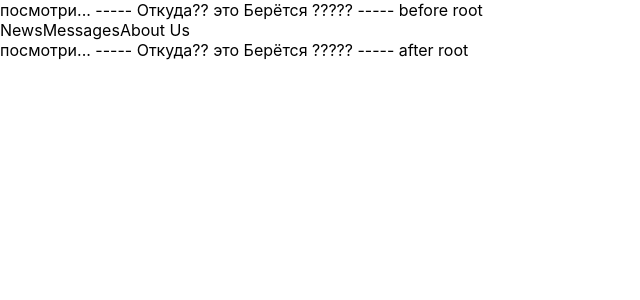
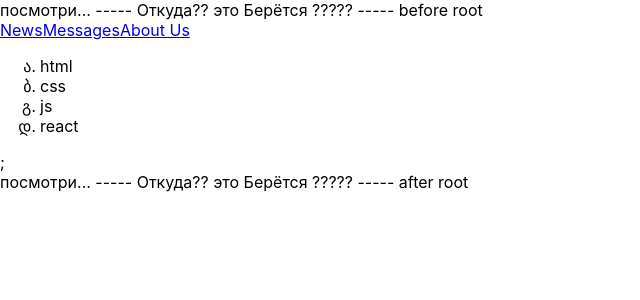
Before and after one commit to theDiligentStudent/react_with_dima_01, a React (Create React App) app in the folder my-app/: page / in a window 1280 px wide. Shown: the top 300 px of the page, without its empty margins (0-640 px from the left). Built offline with nearby package versions, Linux system fonts and the light colour scheme.

Commit message:
Lesson 7 part 3 ---- 29/05/24 ---- досмотрел Ур. до Конца. Самостоятельно дописал/написал весь К. (через время по памяти).  /Пока - Всё более-менее понятно/.

```diff
--- a/my-app/src/App.js
+++ b/my-app/src/App.js
@@ -1,37 +1,38 @@
 import logo from './logo.svg';
 import './App.css';
 
-// Ниже ----
-// Три РАБОЧИХ Варианта Объявления Ф.-и
-// Дима остановился на Последнем - Стрелке
-
-// function Header() {  // РАБОЧИЙ вариант
-//     return(
-//         <div>
-//             <a>News</a>
-//             <a>Messages</a>
-//             <a>About Us</a>
-//         </div>
-//     )
-// }
-
-// const Header = function() {  // РАБОЧИЙ вариант
-//     return <div>
-//         <a>News</a>
-//         <a>Messages</a>
-//         <a>About Us</a>
-//     </div>
-// }
-
-const Header = () => {
-  // РАБОЧИЙ вариант
+const App = () => {
   return (
     <div>
-      <a>News</a>
-      <a>Messages</a>
-      <a>About Us</a>
+      <Header />
+      <Technologies />;
     </div>
   );
 };
 
-export default Header;
+const Header = () => {
+  return (
+    <div>
+      <a href='#'>News</a>
+      <a href='#'>Messages</a>
+      <a href='#'>About Us</a>
+    </div>
+  );
+};
+
+const Technologies = () => {
+  return (
+    <div>
+      <ul>
+        <li>html</li>
+        <li>css</li>
+        <li>js </li>
+        <li>react </li>
+      </ul>
+    </div>
+  );
+};
+
+// Technologies
+
+export default App;
```
